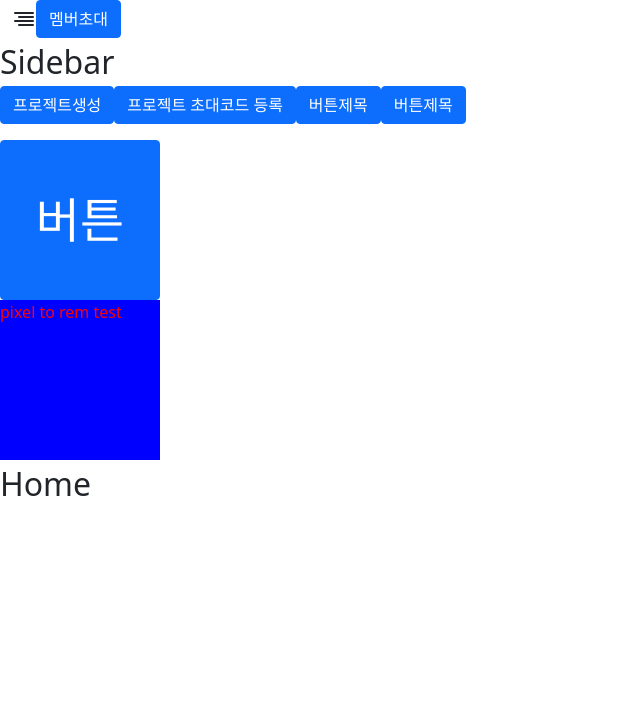
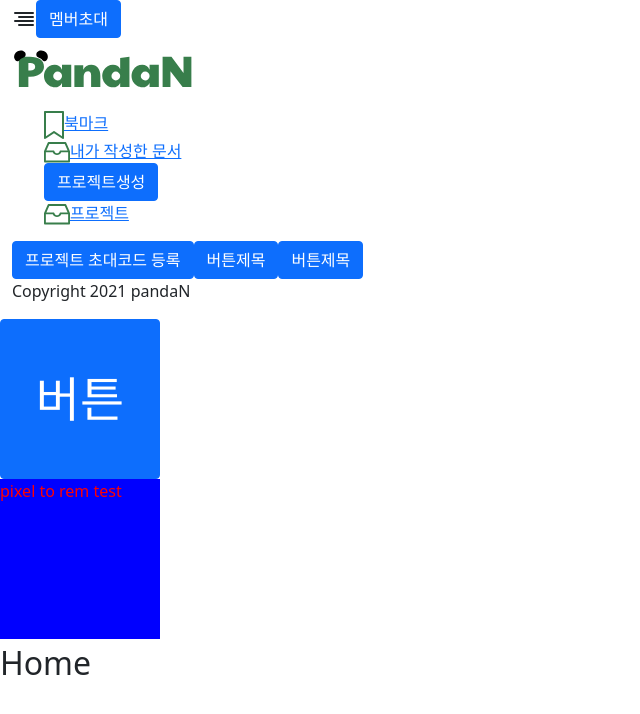
Before and after one commit to leechoiswim1/Team-PandaN-Front, a React (Create React App) app: page / in a window 1280 px wide. Shown: the top 714 px of the page, without its empty margins (0-640 px from the left). Built offline with nearby package versions, Linux system fonts and the light colour scheme.

Commit message:
[ADD] [컴포넌트] 사이드바 #5

```diff
--- a/src/components/Sidebar.jsx
+++ b/src/components/Sidebar.jsx
@@ -1,11 +1,29 @@
 import React from "react";
+import { Link } from "react-router-dom";
 import ProjectModal from "./ProjectModal";
 import Modals from "./Modals";
+import { Container, Nav } from "react-bootstrap";
+import Logo from "../styles/images/logo.svg";
+import IconBookMark from "../styles/images/ico-bookmark.svg";
+import IconDocument from "../styles/images/ico-document.svg";
+
 const Sidebar = ({ history }) => {
   return (
-    <React.Fragment>
-      <div style={{ fontSize: "2.0rem" }}>Sidebar</div>
-      <ProjectModal />
+    <nav className="sidebar" id="sidebar">
+      <Container fluid>
+        {/* == 로고 */}
+        <Link to="{/}"><img src={Logo} /></Link>
+
+        {/* == 메뉴 */}
+        <ul className="menu">
+          <li><Link to=""><img src={IconBookMark} />북마크</Link></li>
+          <li><Link to=""><img src={IconDocument} />내가 작성한 문서</Link></li>
+          <li><ProjectModal /></li>
+          <li><Link to=""><img src={IconDocument} />프로젝트</Link></li>
+        </ul>
+
+        {/* == 푸터 */}
+        <div className="footer" id="footer">
           <Modals
             buttonTitle="프로젝트 초대코드 등록"
             Title="초대코드를 등록해주세요! "
@@ -15,23 +33,21 @@ const Sidebar = ({ history }) => {
           <Modals
             buttonTitle="버튼제목"
             Title="타이틀"
-        Content="
-		컨텐츠"
-        Close="
-		Close"
+            Content="컨텐츠"
+            Close="Close"
             Summit="등록"
           />
           <Modals
             buttonTitle="버튼제목"
             Title="타이틀"
-        Content="
-		컨텐츠"
-        Close="
-		Close"
+            Content="컨텐츠"
+            Close="Close"
             Summit="등록"
           />
-      <p></p>
-    </React.Fragment>
+          <p>Copyright 2021 pandaN</p>
+        </div>
+      </Container>
+    </nav>
   );
 };
 
```
Lines whose indentation alone changed are shown as unchanged.
